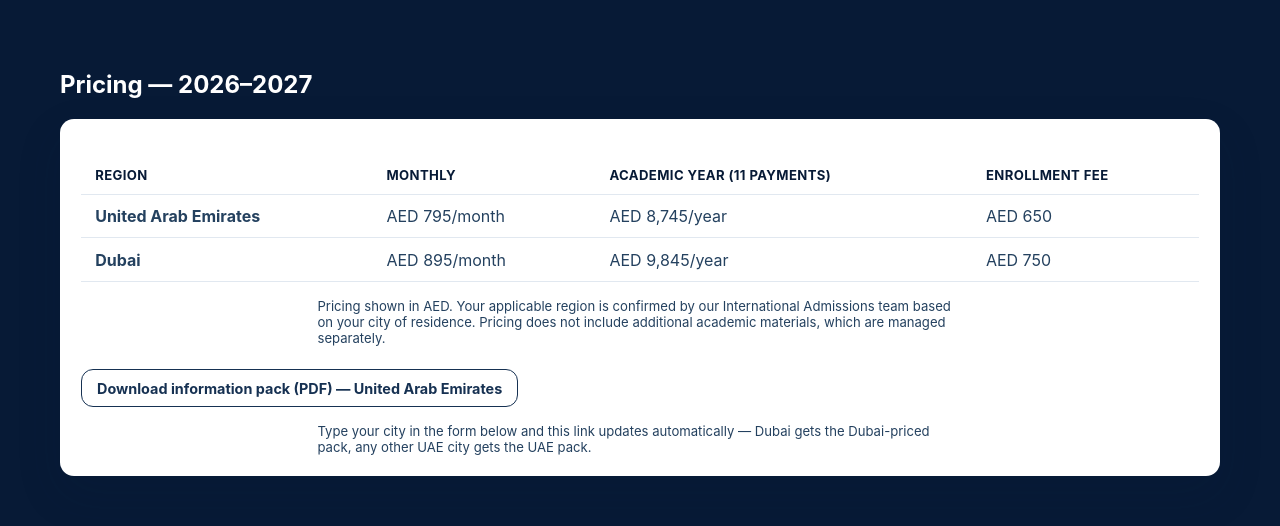
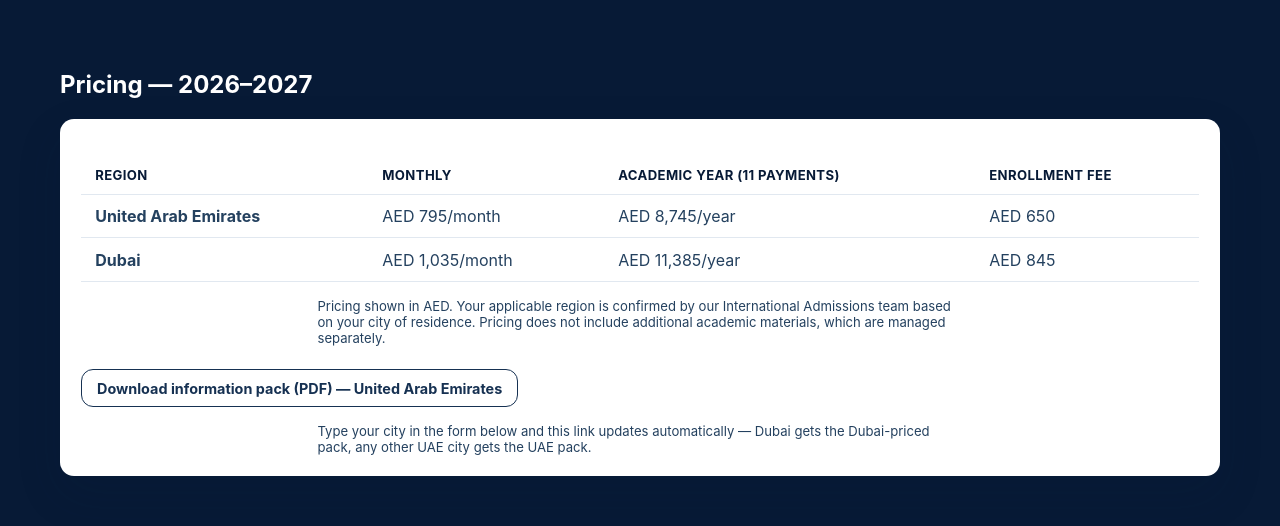
Before and after one commit to marieladanais31-art/-chanakacademy-web, a PHP site: page /dual-diploma-uae/ in a window 1280 px wide. Shown: the part 1154-1680 px from the top of the page. Run offline with PHP 8.4, Linux system fonts and the light colour scheme.

Commit message:
fix(uae): price Dubai at 30% above the UAE rate (confirmed by Mariela)
Dubai monthly/annual/enrollment were only ~13% above the UAE rate
before; the client confirmed the intended markup is 30%. New figures,
rounded to end in 5 (annual = monthly * 11): AED 1,035/month, AED
11,385/year, AED 845 enrollment (was 895/9,845/750). Single source of
truth (_private/commercial-pricing.php) updates the landing's pricing
table automatically; regenerated the Dubai dossier PDF with the same
numbers and re-verified the page visually before replacing it.

```diff
--- a/_private/commercial-pricing.php
+++ b/_private/commercial-pricing.php
@@ -19,11 +19,13 @@
         'dossier'        => '/assets/dossiers/Chanak_Dual_Diploma_UAE_2026-2027.pdf',
         'label'          => 'United Arab Emirates',
     ],
+    // Dubai = UAE + 30% (confirmado por Mariela 2026-08-22), redondeado a la
+    // cifra terminada en 5 más cercana; annual = monthly * 11.
     'Dubai' => [
         'currency'       => 'AED',
-        'monthly'        => 895,
-        'annual'         => 9845,
-        'enrollment_fee' => 750,
+        'monthly'        => 1035,
+        'annual'         => 11385,
+        'enrollment_fee' => 845,
         'dossier'        => '/assets/dossiers/Chanak_Dual_Diploma_Dubai_2026-2027.pdf',
         'label'          => 'Dubai',
     ],
--- a/_private/dossier-templates/dossier-dual-diploma-dubai.html
+++ b/_private/dossier-templates/dossier-dual-diploma-dubai.html
@@ -110,9 +110,9 @@
   <p class="sub">Transparent pricing for families in Dubai.</p>
   <table class="price">
     <tr><th>Item</th><th>Amount (AED)</th></tr>
-    <tr><td>Monthly</td><td>AED 895/month</td></tr>
-    <tr><td>Academic year (11 monthly payments)</td><td>AED 9,845/year</td></tr>
-    <tr><td>Enrollment fee</td><td>AED 750 (one-time)</td></tr>
+    <tr><td>Monthly</td><td>AED 1,035/month</td></tr>
+    <tr><td>Academic year (11 monthly payments)</td><td>AED 11,385/year</td></tr>
+    <tr><td>Enrollment fee</td><td>AED 845 (one-time)</td></tr>
   </table>
   <p class="disclaimer">Pricing shown in AED for Dubai, confirmed by our International Admissions team based on the family's city of residence. Does not include additional academic materials, which are managed separately. Subject to individual academic plan.</p>
   <div class="pagenum">5</div>
```
Also changed, not shown: 2 other files.
